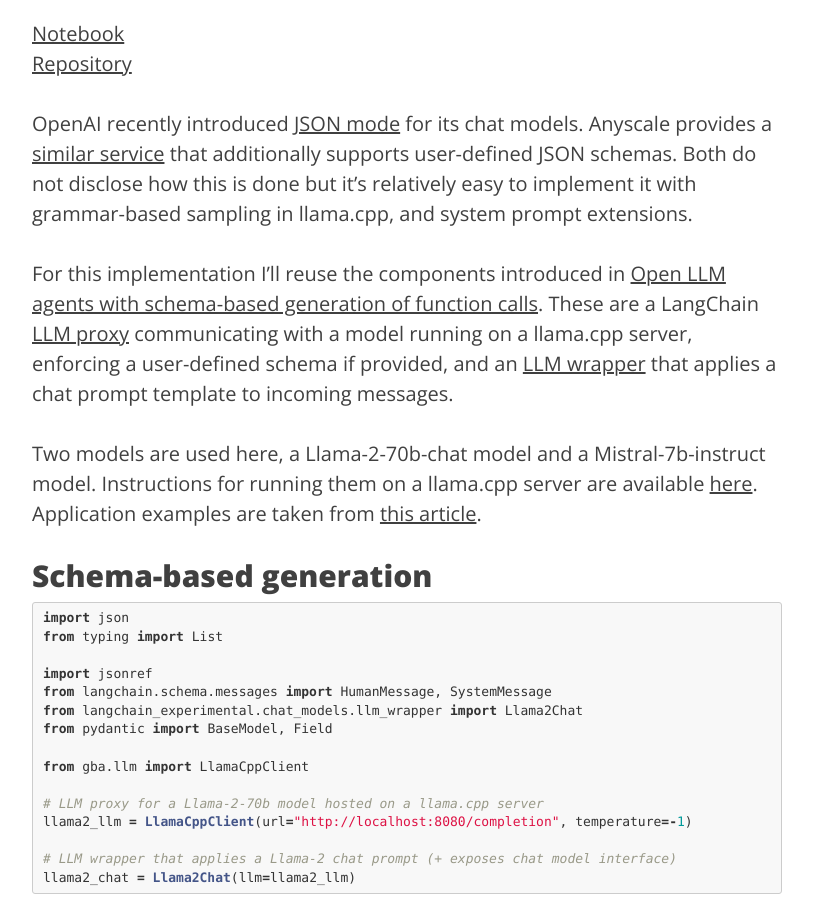
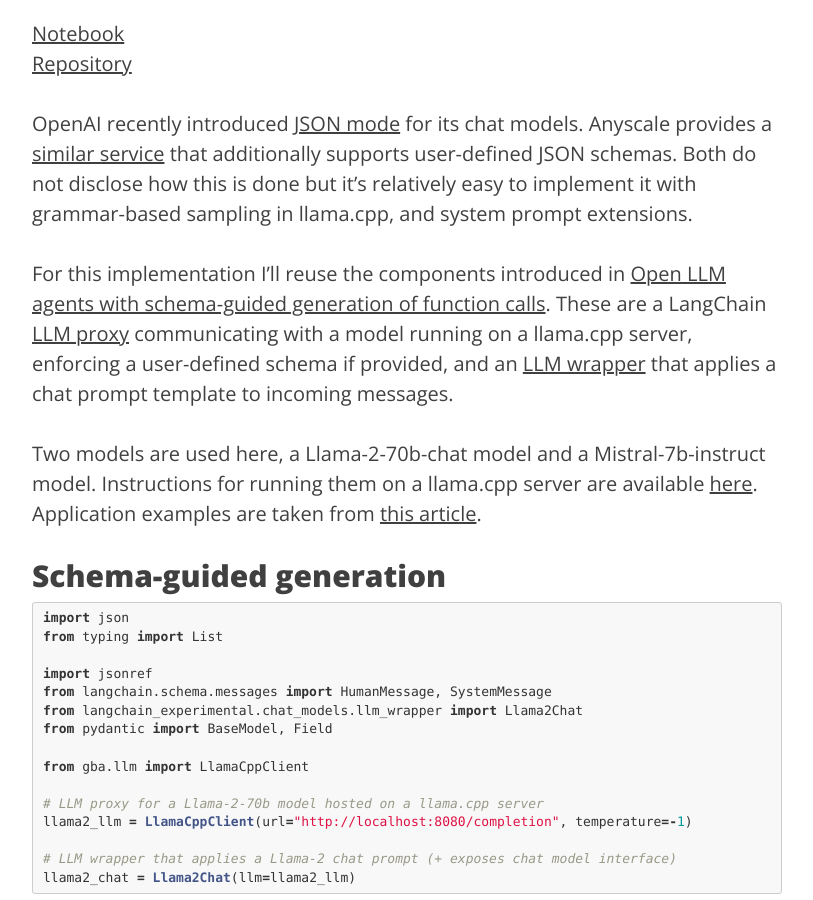
Before and after one commit to krasserm/krasserm.github.io, a Jekyll site: the page built from _posts/2023-12-18-llm-json-mode.md, in a window 1280 px wide and 900 px high, scrolled down 534 px. Shown: the whole window, without its empty margins (233-1046 px from the left). Built offline with Jekyll 4.4.1, drawn with Linux system fonts in a browser that asks for light colours; comment, search, counter and statistics services are not loaded.

Commit message:
Minor edit

````diff
--- a/_posts/2023-12-18-llm-json-mode.md
+++ b/_posts/2023-12-18-llm-json-mode.md
@@ -11,11 +11,11 @@
 
 OpenAI recently introduced [JSON mode](https://platform.openai.com/docs/guides/text-generation/json-mode) for its chat models. Anyscale provides a [similar service](https://www.anyscale.com/blog/anyscale-endpoints-json-mode-and-function-calling-features) that additionally supports user-defined JSON schemas. Both do not disclose how this is done but it's relatively easy to implement it with grammar-based sampling in llama.cpp, and system prompt extensions.
 
-For this implementation I'll reuse the components introduced in [Open LLM agents with schema-based generation of function calls](https://krasserm.github.io/2023/12/10/grammar-based-agents/). These are a LangChain [LLM proxy](https://krasserm.github.io/2023/12/10/grammar-based-agents/#llamacppclient) communicating with a model running on a llama.cpp server, enforcing a user-defined schema if provided, and an [LLM wrapper](https://krasserm.github.io/2023/12/10/grammar-based-agents/#llama2chat) that applies a chat prompt template to incoming messages.
+For this implementation I'll reuse the components introduced in [Open LLM agents with schema-guided generation of function calls](https://krasserm.github.io/2023/12/10/grammar-based-agents/). These are a LangChain [LLM proxy](https://krasserm.github.io/2023/12/10/grammar-based-agents/#llamacppclient) communicating with a model running on a llama.cpp server, enforcing a user-defined schema if provided, and an [LLM wrapper](https://krasserm.github.io/2023/12/10/grammar-based-agents/#llama2chat) that applies a chat prompt template to incoming messages.
 
 Two models are used here, a Llama-2-70b-chat model and a Mistral-7b-instruct model. Instructions for running them on a llama.cpp server are available [here](https://github.com/krasserm/grammar-based-agents/blob/master/README.md#getting-started). Application examples are taken from [this article](https://www.anyscale.com/blog/anyscale-endpoints-json-mode-and-function-calling-features).
 
-## Schema-based generation
+## Schema-guided generation
 
 
 ```python
````
